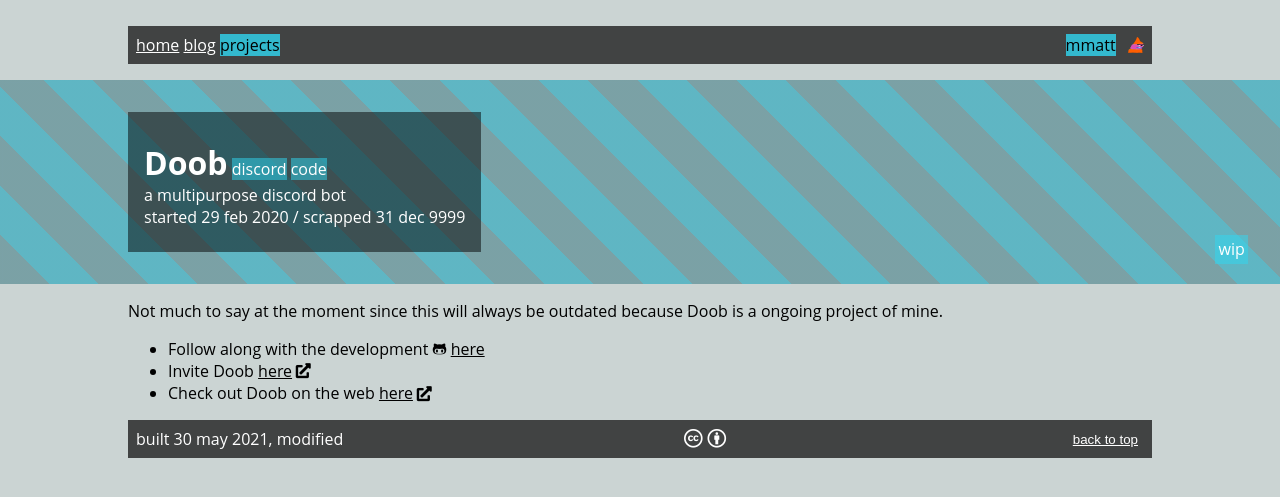
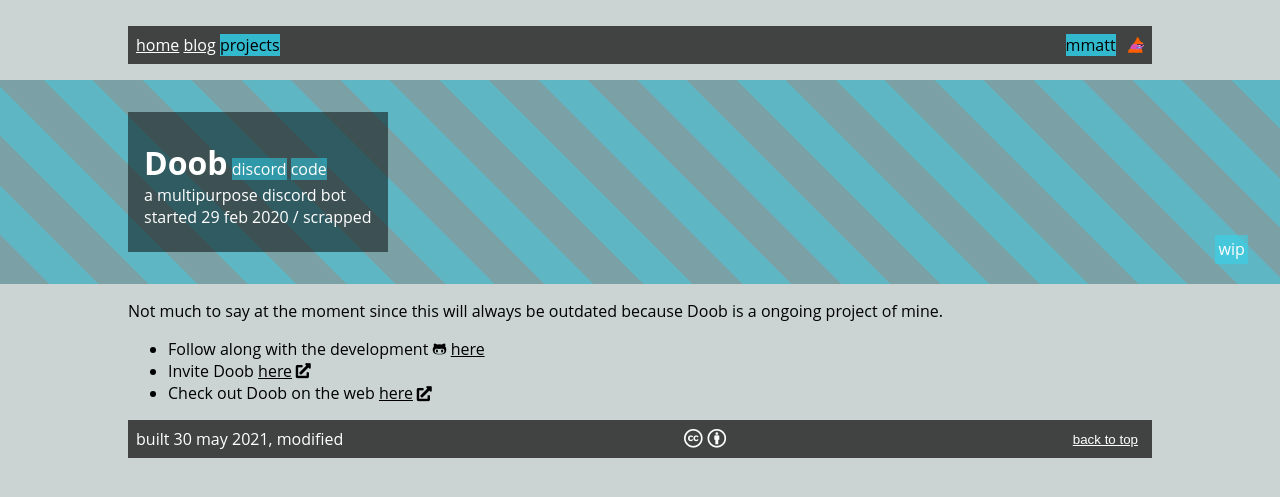
Before and after one commit to 12beesinatrenchcoat/12beesinatrenchcoat.github.io, a Jekyll site: the page built from _projects/2021-05-30-doob.md, in a window 1280 px wide. Shown: the top 497 px of the page. Built offline with Jekyll 4.4.1, drawn with Linux system fonts in a browser that asks for light colours; some web fonts are replaced; some of the changed lines change nothing that is shown.

Commit message:
Update 2021-05-30-doob.md

```diff
--- a/_projects/2021-05-30-doob.md
+++ b/_projects/2021-05-30-doob.md
@@ -6,7 +6,6 @@
     - code
   # a list of tags.
 startDate: 2020-02-29 # the date the project started, in format YYYY-MM-DD
-endDate: 9999-12-31 # used only for projects where status is "complete" or "scrapped"
 status: wip # status can be: "complete", "wip", "on_hold", or "scrapped"
 headerImage: # header image. please refer to image relative to site root.
 ---
```
